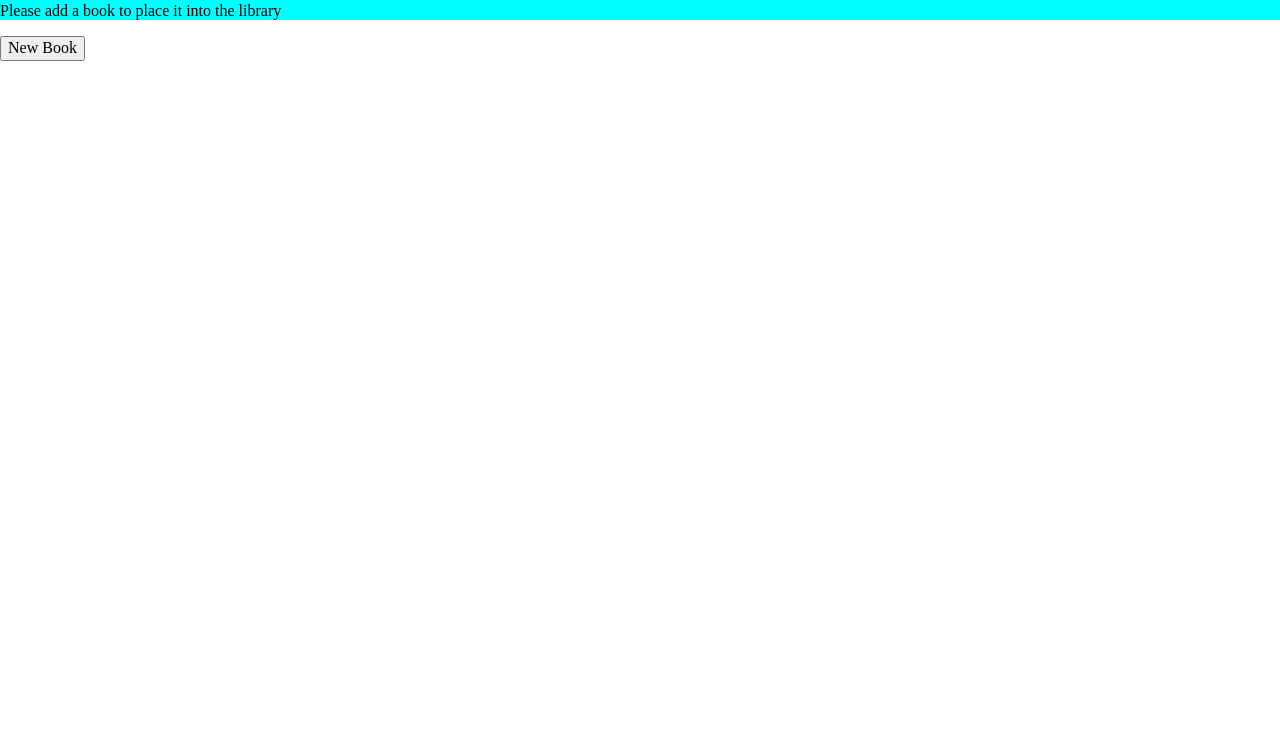
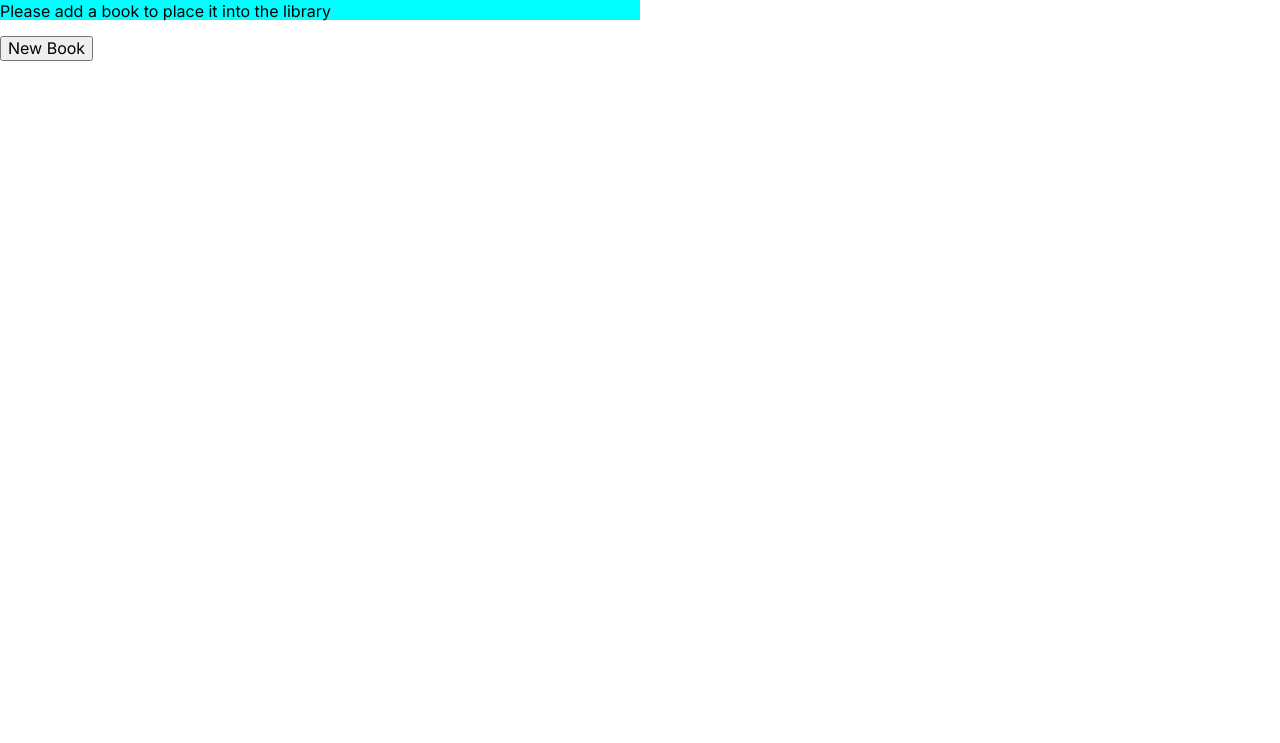
Before and after one commit to MeowMeowMeadow/library-odin, a plain HTML site: page index.html in a window 1280 px wide. Shown: the part 57-800 px from the top of the page. Drawn offline with Linux system fonts and the light colour scheme.

Commit message:
Added Font
Added a font to use for the project

```diff
--- a/index.html
+++ b/index.html
@@ -6,6 +6,9 @@
     <meta name="viewport" content="width=device-width, initial-scale=1.0">
     <link rel="stylesheet" href="style.css">
     <link rel="stylesheet" href="normalize.css">
+    <link rel="preconnect" href="https://fonts.googleapis.com">
+    <link rel="preconnect" href="https://fonts.gstatic.com" crossorigin>
+    <link href="https://fonts.googleapis.com/css2?family=Inter&display=swap" rel="stylesheet">
     <script src="library.js"></script>
     <title>Meadow's Library</title>
 </head>
--- a/library.js
+++ b/library.js
@@ -6,7 +6,6 @@ let myLibrary = [
         readStatus: false
     }
 ];
-
 
 function Book(title, author, pages, readStatus)
 {
--- a/style.css
+++ b/style.css
@@ -11,4 +11,7 @@
 body
 {
     font-size: 1rem;
+    font-family: Inter;
+    height: 100%;
+    width: 50%;
 }
```
